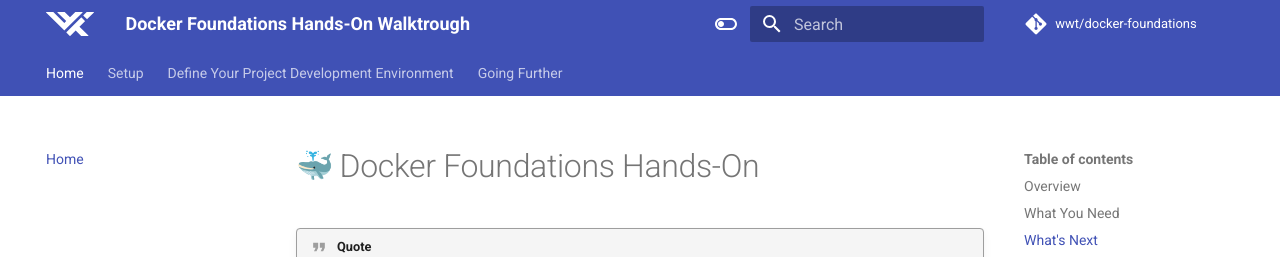
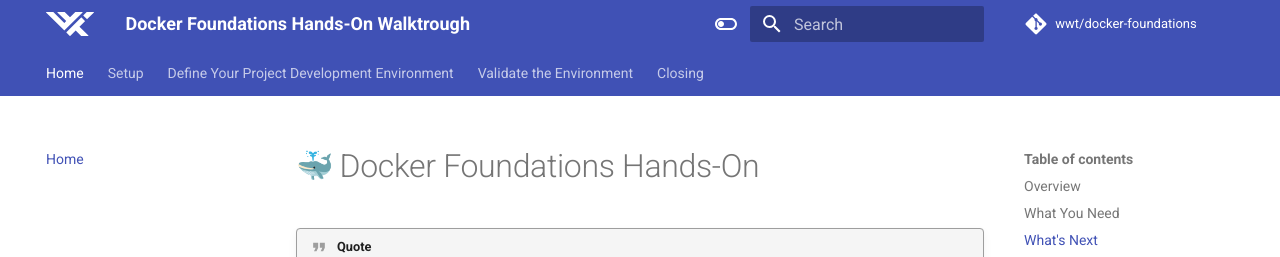
Before and after one commit to wwt/docker-foundations, an MkDocs documentation site: the page built from docs/index.md, in a window 1280 px wide and 1057 px high. Shown: the top 257 px of the window. Built offline with MkDocs 1.6.1 and Material for MkDocs 9.7.7, drawn with Linux system fonts in a browser that asks for light colours; emoji names are drawn with the system emoji font; comment, search, counter and statistics services are not loaded.

Commit message:
nav update

```diff
--- a/mkdocs.yml
+++ b/mkdocs.yml
@@ -8,17 +8,13 @@
   - Define Your Project Development Environment:
     - Create a Dockerfile: sections/section_3.md
     - Create Devcontainer Configuration: sections/section_4.md
-    - Reopen Your Project: sections/section_7.md
-  - Going Further:
-    - Why?: sections/section_8.md
-
+  - Validate the Environment: sections/section_5.md
+  - Closing: sections/section_6.md
 
 # Repository
 repo_name: "wwt/docker-foundations"
 repo_url: "https://github.com/wwt/docker-foundations"
 edit_uri: ""
-
-
 
 # Configuration
 theme:
```
